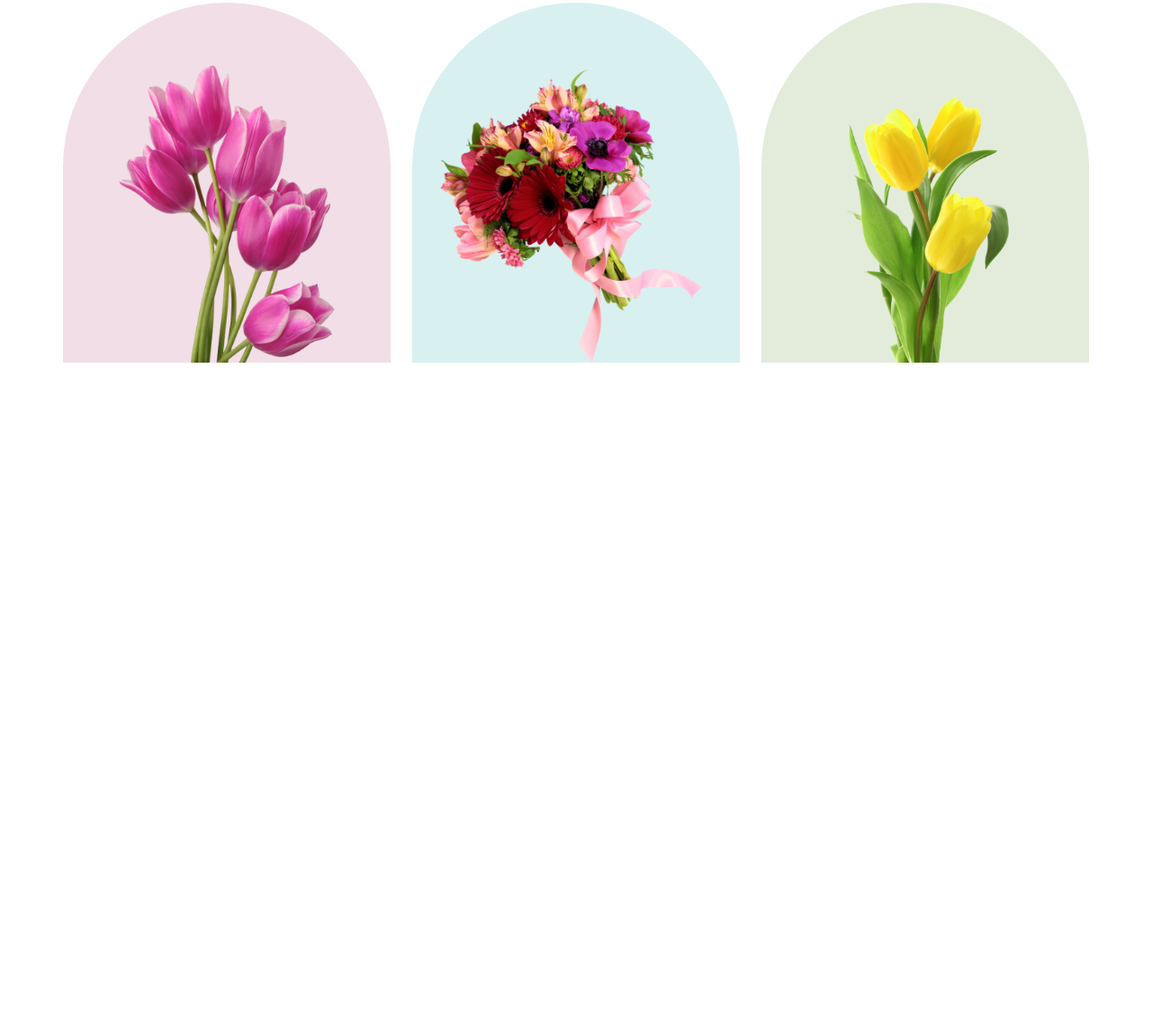
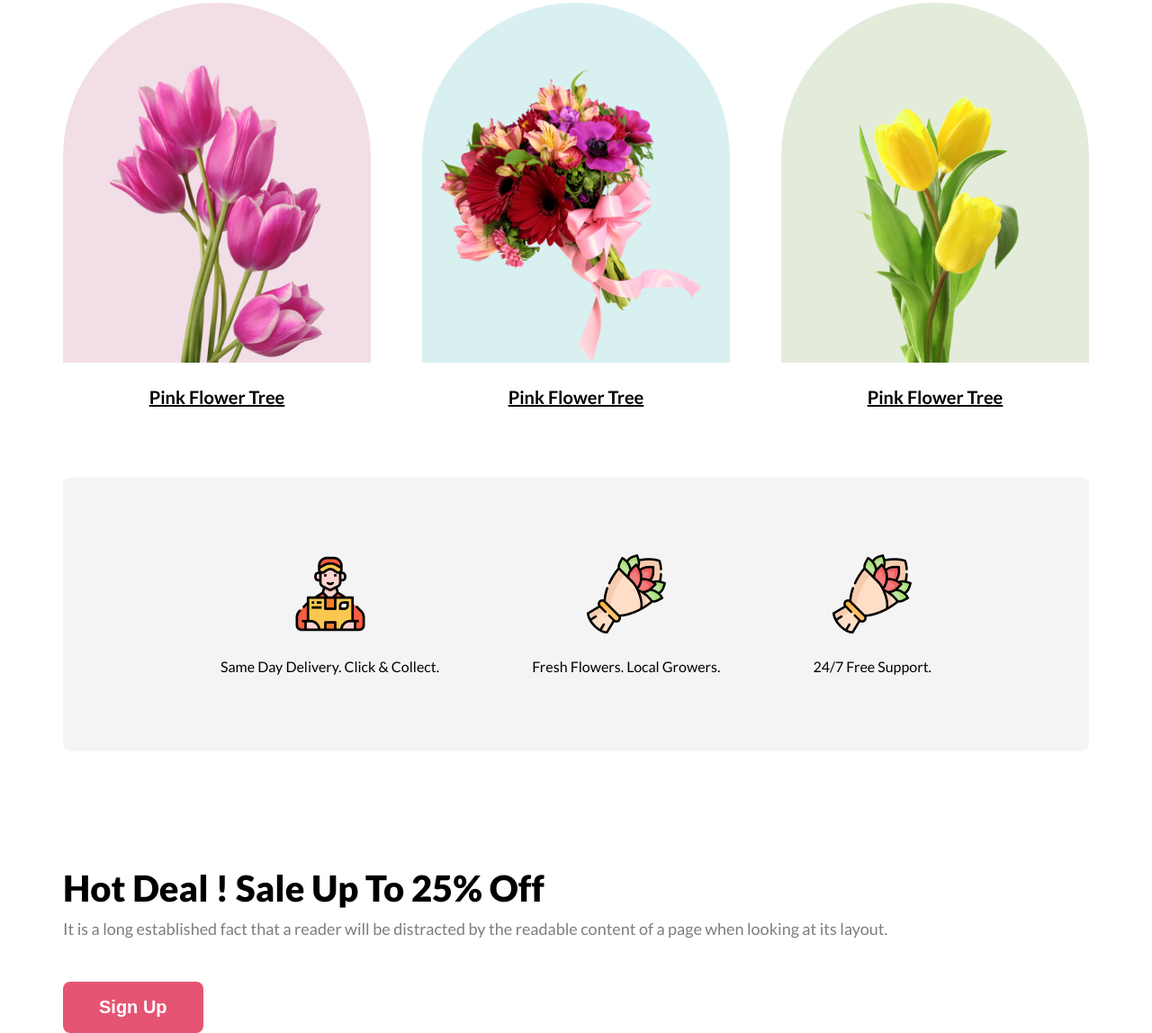
Before and after one commit to farhanAfrad/farhans-flower-shop, a plain HTML site: page index.html in a window 1280 px wide. Shown: the part 1170-2318 px from the top of the page at 90% size. Before the commit the page ends 1573 px from the top, so only its background shows below. Drawn offline with Linux system fonts and the light colour scheme.

Commit message:
our feature section has been added

```diff
--- a/index.html
+++ b/index.html
@@ -38,7 +38,7 @@
     </header>
 
     <!-- featured flower section -->
-    <section class="featured-container container">
+    <section class="featured-container container mb">
         <h3 class="section-title color">Our Featured Flowers</h3>
         <p class="section-description">It is a long established fact that a reader will be distracted by the readable<br> content of a page when looking at its
         layout.</p>
@@ -46,13 +46,49 @@
         <div class="flowers-container">
             <div class="flower ps-relative" id="first-flower">
                 <img class="ps-absolute" src="images/pngwing 6.png" alt="">
+                <p class="flower-name ps-absolute">Pink Flower Tree</p>
             </div>
             <div class="flower ps-relative" id="second-flower">
                 <img class="ps-absolute" src="images/pngwing 5.png" alt="">
+                <p class="flower-name ps-absolute">Pink Flower Tree</p>
             </div>
             <div class="flower ps-relative"id="third-flower">
                 <img class="ps-absolute" src="images/pngwing 7.png" alt="">
+                <p class="flower-name ps-absolute">Pink Flower Tree</p>
             </div>
+
+    </section>
+    <!-- our feature -->
+    <section class="container mb">
+        <div class="features-container">
+            <div class="feature">
+                <img src="images/Group 57.png" alt="">
+                <p>Same Day Delivery. Click & Collect.</p>
+            </div>
+            <div class="feature">
+                <img src="images/Group 58.png" alt="">
+                <p>Fresh Flowers. Local Growers.</p>
+            </div>
+            <div class="feature">
+                <img src="images/Group 58.png" alt="">
+                <p>24/7 Free Support.</p>
+            </div>
+        </div>
+    </section>
+
+    <!-- offer section -->
+    <section class="container">
+        <div class="offers-container">
+            <div class="offers-description">
+                <h2 class="section-title">Hot Deal ! Sale Up To 25% <span class="offers-off">Off</span></h2>
+                <p class="section-description">It is a long established fact that a reader will be distracted by the readable content of a page when looking at its
+                layout.</p>
+                <button class="primary-button">Sign Up</button>
+            </div>
+            <div class="offers-image">
+
+            </div>
+        </div>
 
     </section>
 
--- a/styles/style.css
+++ b/styles/style.css
@@ -41,6 +41,7 @@ body{
     left: 50%;
     bottom: 0;
     transform: translateX(-50%);
+
 }
 
 
@@ -72,7 +73,7 @@ body{
     color: #fff;
     font-size: 20px;
     font-weight: 700;
-    padding: 20px 40px;
+    padding: 17px 40px;
     border: none;
 }
 
@@ -89,7 +90,7 @@ body{
 
 }
 .flower{
-    width: 35%;
+    width: 30%;
     height: 400px;
     border-top-right-radius: 300px;
     border-top-left-radius: 300px;
@@ -105,5 +106,27 @@ body{
 }
 #third-flower{
     background-color: rgba(71, 125, 17, 0.15);
+}
 
+.flower-name{
+    text-decoration: underline;
+    font-size: 20px;
+    font-weight: 700;
+    bottom: -50px;
 }
+
+/* our feature section style */
+.features-container{
+    display: flex;
+    padding: 85px 175px;
+    justify-content: space-between;
+
+    background: rgba(39, 39, 39, 0.05);
+    border-radius: 8px;
+}
+.feature{
+    text-align: center;
+}
+.feature img{
+    margin-bottom: 24px;
+}
```
